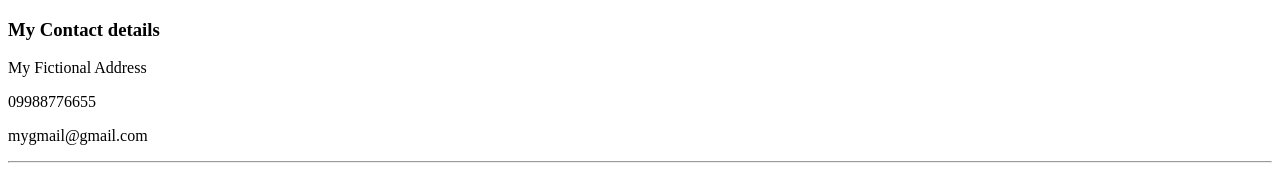
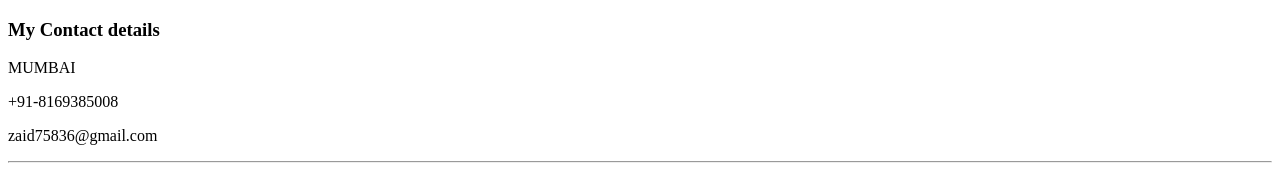
Before and after one commit to zaidmukaddam/cv, a plain HTML site: page contact.html in a window 1280 px wide. Shown: the top 169 px of the page. Drawn offline with Linux system fonts and the light colour scheme.

Commit message:
Update contact.html

```diff
--- a/contact.html
+++ b/contact.html
@@ -8,9 +8,9 @@
 
   <body>
     <h3>My Contact details</h3>
-    <p>My Fictional Address</p>
-    <p>09988776655</p>
-    <p>mygmail@gmail.com</p>
+    <p>MUMBAI</p>
+    <p>+91-8169385008</p>
+    <p>zaid75836@gmail.com</p>
   </body>
   <hr>
   <form action="mailto:zaid75836@gmail.com" method="post" enctype="text/plain">
```
